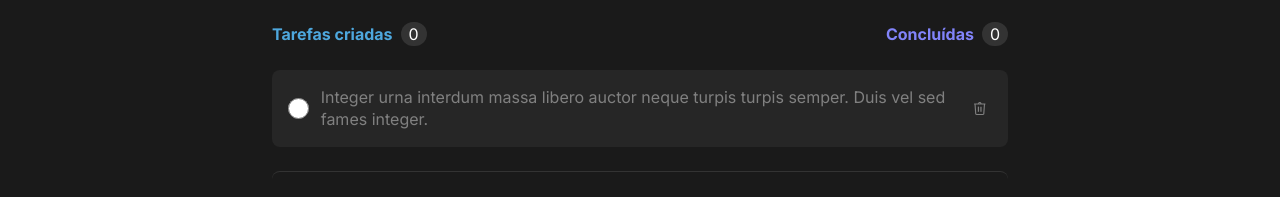
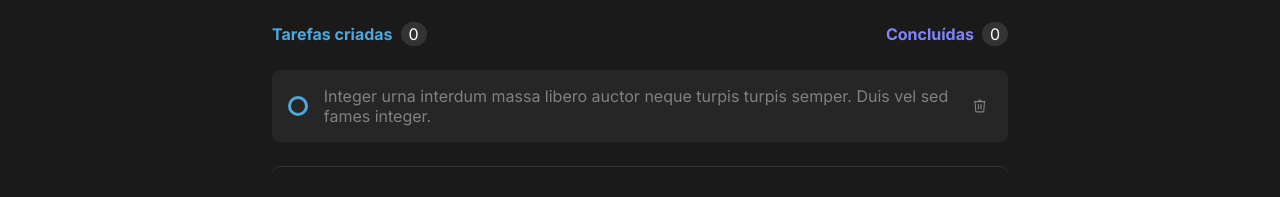
Before and after one commit to aldineifranco/desafio-praticando-conceitos, a React (Vite) app: page / in a window 1280 px wide. Shown: the part 290-487 px from the top of the page. Built offline with nearby package versions, Linux system fonts and the light colour scheme.

Commit message:
feature (input-checkbox) estilização checkbox

```diff
--- a/src/components/Task/Task.tsx
+++ b/src/components/Task/Task.tsx
@@ -3,10 +3,12 @@ import Delete from '../../assets/deleteIcon.svg';
 
 export function Task() {
   return (
-    <div className={style.taskDefault}>
-      <input type="radio" />
-      <p>Integer urna interdum massa libero auctor neque turpis turpis semper. Duis vel sed fames integer.</p>
-      <img src={Delete} alt="" />
+    <div className={style.taskDefault} >
+      <div className={style.checkboxContainer}>
+        <input type="checkbox"/>
+        <label>Integer urna interdum massa libero auctor neque turpis turpis semper. Duis vel sed fames integer.</label>
+      </div>
+        <img src={Delete} alt="" />
     </div>
   )
 }
--- a/src/components/Task/task.module.css
+++ b/src/components/Task/task.module.css
@@ -7,13 +7,46 @@
   align-self: stretch;
 }
 
+.checkboxContainer {
+  display: flex;
+  align-items: center;
+  gap: 1rem;
+}
+
+.checkboxContainer input {
+  cursor: pointer;
+  appearance: none;
+  width: 22px;
+  height: 20px;
+  border: 3px solid var(--blue);
+  border-radius: 999px;
+  display: flex;
+  justify-content: center;
+  align-items: center;
+}
+
+.checkboxContainer input:before {
+  content: '\2714';
+  color: var(--white);
+  background-color: var(--purple-dark);
+  width: 22px;
+  height: 22px;
+  border-radius: 999px;
+  opacity: 0;
+  transition: all 400ms ease-in-out;
+  position: absolute;
+
+  display: flex;
+  justify-content: center;
+  align-items: center;
+}
+
+.checkboxContainer input:checked:before {
+  opacity: 1;
+}
+
 .taskDefault p {
   line-height: 1.4;
-}
-
-.taskDefault input {
-  width: 1.5rem;
-  border: 1px solid var(--blue);
 }
 
 .taskDefault img {
```
